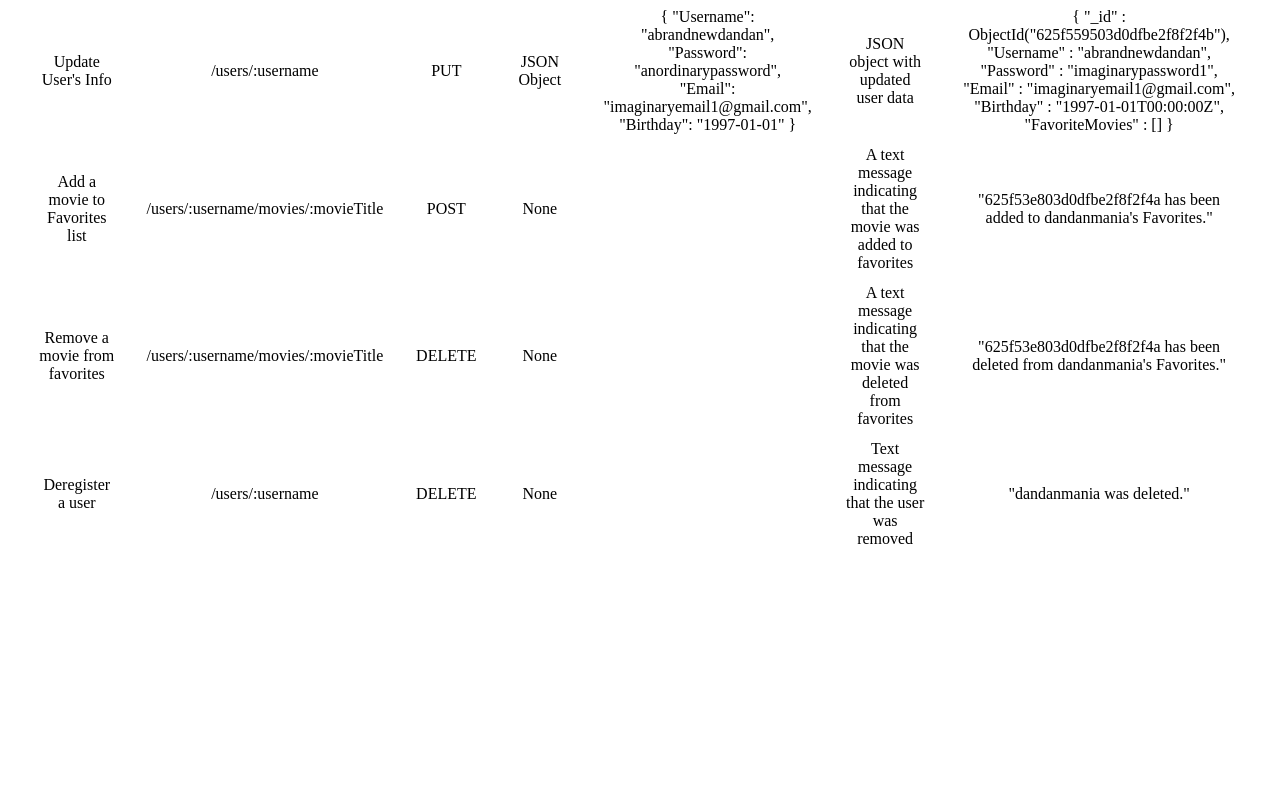
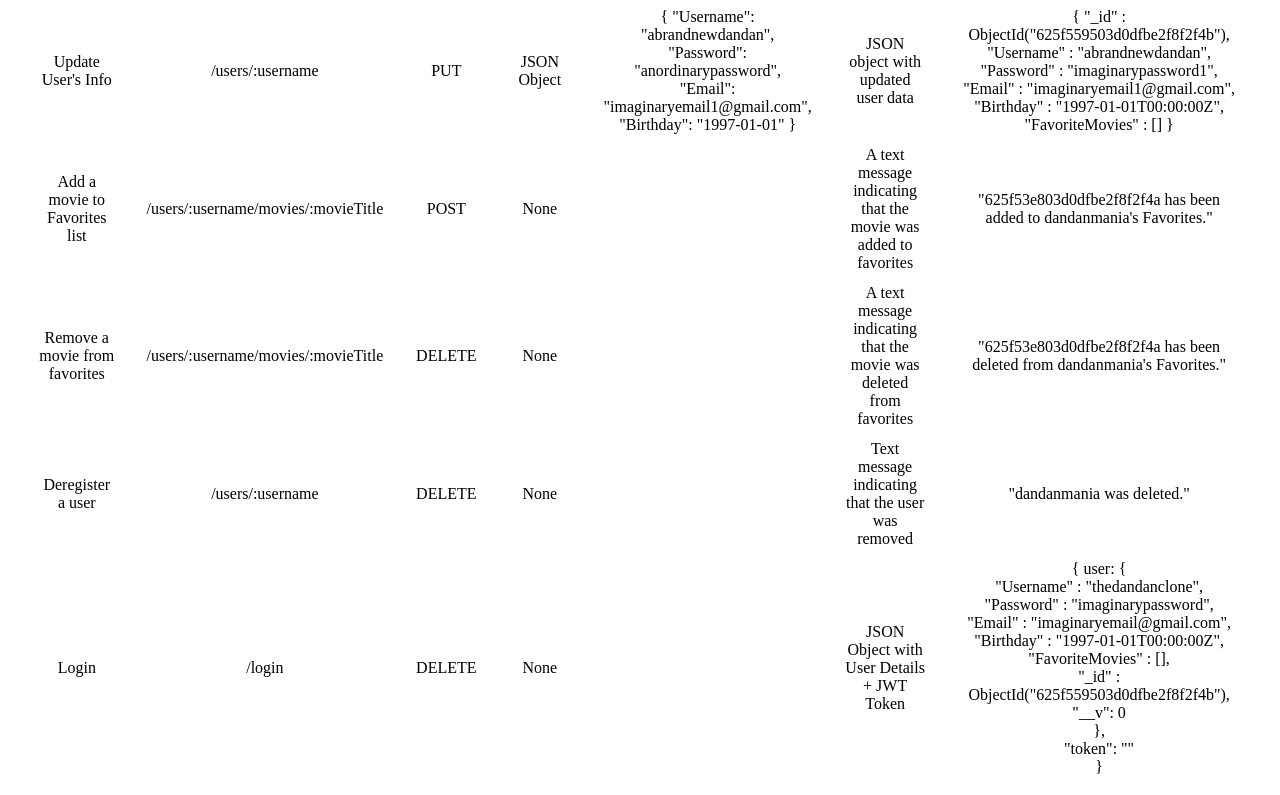
Before and after one commit to dandanmania/movie_api, a website: page public/documentation.html in a window 1280 px wide. Shown: the part 783-1578 px from the top of the page. Before the commit the page ends 1350 px from the top, so only its background shows below. Drawn offline with Linux system fonts and the light colour scheme.

Commit message:
Update documentation with login endpoint

```diff
--- a/public/documentation.html
+++ b/public/documentation.html
@@ -160,6 +160,28 @@
                 <td>Text message indicating that the user was removed</td>
                 <td>"dandanmania was deleted."</td>
             </tr>
+            <tr>
+                <td>Login</td>
+                <td>/login</td>
+                <td>DELETE</td>
+                <td>None</td>
+                <td></td>
+                <td>JSON Object with User Details + JWT Token</td>
+                <td>
+                    {
+                        user: { <br>
+                            "Username" : "thedandanclone", <br>
+                            "Password" : "imaginarypassword", <br>
+                            "Email" : "imaginaryemail@gmail.com", <br>
+                            "Birthday" : "1997-01-01T00:00:00Z", <br>
+                            "FavoriteMovies" : [], <br>
+                            "_id" : ObjectId("625f559503d0dfbe2f8f2f4b"), <br>
+                            "__v": 0 <br>
+                        }, <br>
+                        "token": "" <br>
+                    }
+                </td>
+            </tr>
         </tbody>
     </table>
 
```
